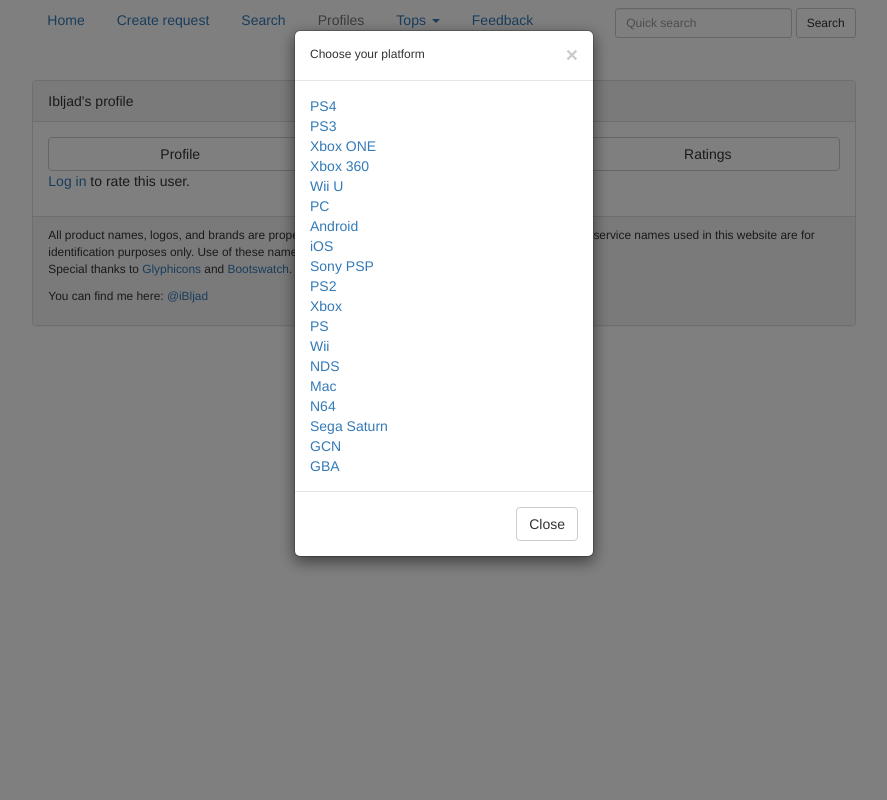
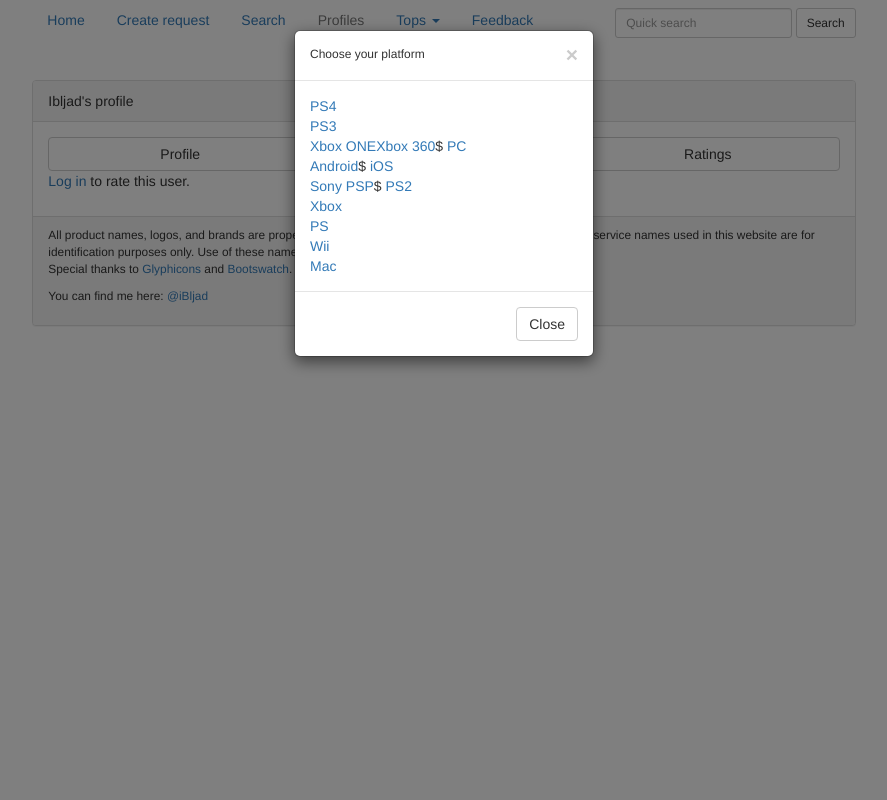
Before and after one commit to iBljad/cts_site, a Django app: template cts_app/templates/cts_app/profile.html in a window 1280 px wide, after a click on "Create request". Shown: the whole page, without its empty margins (196-1083 px from the left). Run offline with Django 3.2, Linux system fonts and the light colour scheme; the template is opened without the code that fills it: values that come from a table or form of the project are taken from there, others are empty; data comes from the database, SQL or seed files in the repository; both versions use the stored data as it was after the commit; some libraries are stand-ins or nearby versions.

Commit message:
Index text+minor changes for profile

```diff
--- a/cts_app/templates/cts_app/base.html
+++ b/cts_app/templates/cts_app/base.html
@@ -74,25 +74,19 @@
                 <h6 class="modal-title">Choose your platform</h6>
             </div>
             <div class="modal-body">
-                <a href="{% url 'cts_app:create' %}?platform_id=2">PS4</a><br>
-                <a href="{% url 'cts_app:create' %}?platform_id=1">PS3</a><br>
-                <a href="{% url 'cts_app:create' %}?platform_id=17">Xbox ONE</a><br>
-                <a href="{% url 'cts_app:create' %}?platform_id=3">Xbox 360</a><br>
-                <a href="{% url 'cts_app:create' %}?platform_id=5">Wii U</a><br>
-                <a href="{% url 'cts_app:create' %}?platform_id=6">PC</a><br>
-                <a href="{% url 'cts_app:create' %}?platform_id=18">Android</a><br>
-                <a href="{% url 'cts_app:create' %}?platform_id=19">iOS</a><br>
-                <a href="{% url 'cts_app:create' %}?platform_id=7">Sony PSP</a><br>
-                <a href="{% url 'cts_app:create' %}?platform_id=8">PS2</a><br>
-                <a href="{% url 'cts_app:create' %}?platform_id=9">Xbox</a><br>
-                <a href="{% url 'cts_app:create' %}?platform_id=12">PS</a><br>
-                <a href="{% url 'cts_app:create' %}?platform_id=10">Wii</a><br>
-                <a href="{% url 'cts_app:create' %}?platform_id=11">NDS</a><br>
-                <a href="{% url 'cts_app:create' %}?platform_id=14">Mac</a><br>
-                <a href="{% url 'cts_app:create' %}?platform_id=15">N64</a><br>
-                <a href="{% url 'cts_app:create' %}?platform_id=16">Sega Saturn</a><br>
-                <a href="{% url 'cts_app:create' %}?platform_id=20">GCN</a><br>
-                <a href="{% url 'cts_app:create' %}?platform_id=21">GBA</a><br>
+                <a href="{% url 'cts_app:create' %}?platform_id=8">PS4</a><br>
+                <a href="{% url 'cts_app:create' %}?platform_id=2">PS3</a><br>
+                <a href="{% url 'cts_app:create' %}?platform_id=12">Xbox ONE</a$
+                <a href="{% url 'cts_app:create' %}?platform_id=3">Xbox 360</a>$
+                <a href="{% url 'cts_app:create' %}?platform_id=1">PC</a><br>
+                <a href="{% url 'cts_app:create' %}?platform_id=13">Android</a>$
+                <a href="{% url 'cts_app:create' %}?platform_id=14">iOS</a><br>
+                <a href="{% url 'cts_app:create' %}?platform_id=4">Sony PSP</a>$
+                <a href="{% url 'cts_app:create' %}?platform_id=5">PS2</a><br>
+                <a href="{% url 'cts_app:create' %}?platform_id=6">Xbox</a><br>
+                <a href="{% url 'cts_app:create' %}?platform_id=10">PS</a><br>
+                <a href="{% url 'cts_app:create' %}?platform_id=7">Wii</a><br>
+                <a href="{% url 'cts_app:create' %}?platform_id=11">Mac</a><br>
             </div>
             <div class="modal-footer">
                 <button type="button" class="btn btn-default" data-dismiss="modal">Close</button>
--- a/cts_app/urls.py
+++ b/cts_app/urls.py
@@ -1,4 +1,4 @@
-from django.conf.urls import url
+from django.conf.urls import url, include
 from . import views
 
 urlpatterns = [
```
Also changed, not shown: cts_app/forms.py (+0 -7 lines), cts_app/views.py (line endings or trailing spaces), db.sqlite3, 1 other file.
